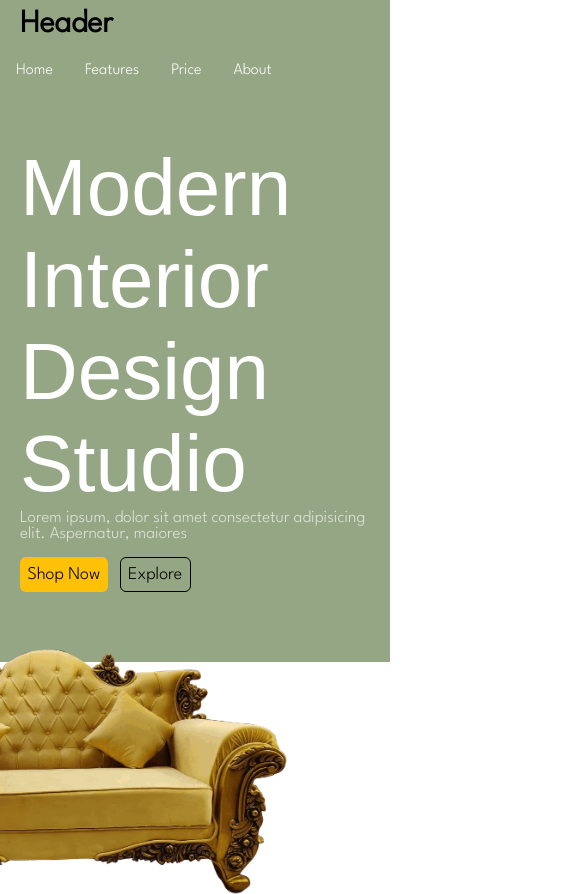
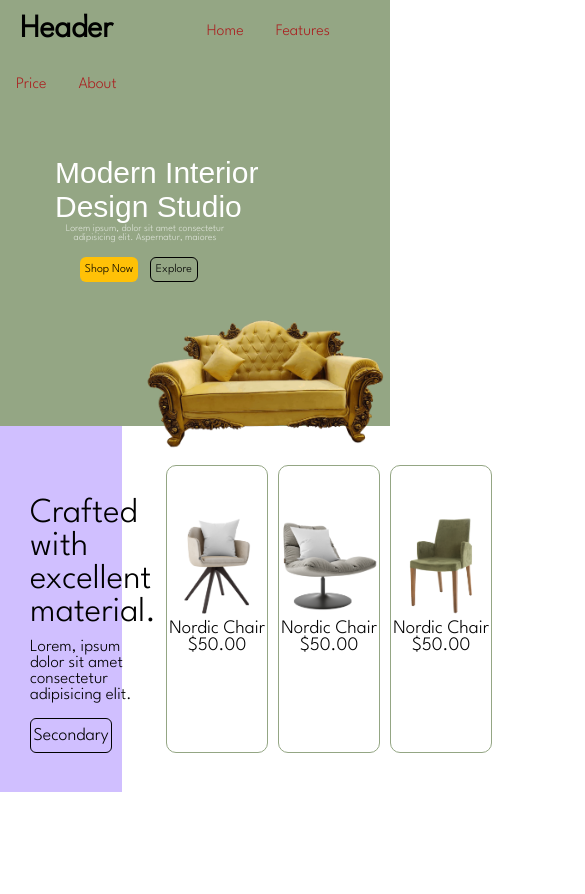
Before and after one commit to theRaj7/updated-Modern-Design-, a plain HTML site: page index.html in a window 390 px wide. Shown: the top 894 px of the page, 585 px wide, since content can reach past the window. After the commit the page ends 844 px from the top, so only its background shows below. Drawn offline with Linux system fonts and the light colour scheme; a web font is replaced by a local one.

Commit message:
Add files via upload

```diff
--- a/style.css
+++ b/style.css
@@ -31,9 +31,44 @@ li a {
 }
 
 
-li a:hover {
+/* li a:hover {
   background-color: #111;
   border-radius: 20px;
+} */
+
+@media screen and (max-width:600px) {
+  *{
+    margin: 0;
+    font-family: 'League Spartan', sans-serif;
+
+  }
+  ul {
+    /* list-style-type: none; */
+    margin: 0;
+    padding: 0;
+    overflow: hidden;
+    background-color: #94a684;
+  }
+
+  /* li {
+    float: left;
+    padding-top: 10px;
+  } */
+  .header{
+    margin-right: 20%;
+    margin-left: 20px;
+    padding-top: 15px;
+
+  }
+
+  li a {
+    display: block;
+    color: rgb(170, 33, 33);
+    text-align: center;
+    padding: 14px 16px;
+    text-decoration: none;
+  }
+
 }
 
 /* HOME-PAGE */
@@ -99,10 +134,87 @@ li a:hover {
   padding: 0 90px 0 10px;
 }
 
-.hero-img:hover{
+/* .hero-img:hover{
   height: 550px;
   padding: 0 ;
   cursor: pointer;
+
+} */
+
+@media screen and (max-width:600px) {
+
+.home-page{
+  height: 300px;
+  width: auto;
+  background-color: #94a684;
+  /* padding: 20px 0 0 10px; */
+  /* justify-content: center; */
+}
+
+.p1{
+  /* display: inline-block; */
+  padding-top: 8%;
+  /* padding-left: 50px; */
+}
+
+#head{
+  /* display: inline-block; */
+  font-size: 30px;
+  /* text-align: center; */
+  color: white;
+  font-family: 'Protest Strike', sans-serif;
+  margin-left: 35px;
+
+
+}
+
+.head-para{
+  font-size:10px;
+  color: rgba(255, 255, 255, 0.696);
+  text-align: center;
+  width: 200px;
+  margin-left: 25px;
+
+}
+.head-btn{
+
+  margin-top: 15px;
+  height: 25px;
+  padding: 2%;
+  border: none;
+  border-radius: 6px;
+  font-size: 12px;
+}
+
+#btn-1{
+  background-color:#ffc107;
+  margin-right: 8px;
+  margin-left: 60px;
+}
+#btn-2{
+  background-color:#94a684;
+  /* margin-right: 5px; */
+  border: 1px solid;
+}
+
+#btn-1:hover{
+  background-color:#0e0e0e;
+  color: #ffc107;
+  /* border: 2px solid white; */
+  cursor: pointer;
+}
+#btn-2:hover{
+  background-color:#5a554370;
+  color:#f2f1f1;
+  cursor: pointer;
+}
+
+.hero-img{
+  height: 200px;
+  float: right;
+  padding: 10px 0 0 10px;
+
+}
 
 }
 
@@ -169,3 +281,67 @@ li a:hover {
   color: white;
   cursor: pointer;
 }
+@media screen and (max-width:600px) {
+  .page-2{
+    height: a;
+    /* display: flex; */
+    background-color:#d0bfff;
+    /* padding: 10% 0 10% 30px; */
+  }
+
+  .product{
+    width:300px;
+    border: 1px solid #94a684;
+    border-radius: 10px;
+    /* padding: 50px 0 50px 0; */
+    /* margin-left: 10px; */
+  }
+
+  .product:hover{
+    background-color: #94a684;
+  }
+
+  .page-2 img{
+    width:100px;
+  }
+
+  .IMG-name{
+    text-align: center;
+    font-size:19px ;
+
+  }
+
+  .IMG-price{
+    text-align: center;
+    font-size:19px ;
+
+  }
+
+  .p2-head{
+    font-size: 35px;
+    padding-bottom: 10px;
+    padding-top: 25%
+  }
+
+  .p2-sub{
+    font-size: 17px;
+
+  }
+
+  .p2-btn{
+    background-color: #d0bfff;
+    margin-top: 15px;
+    height: 35px;
+    padding: 2%;
+    border: 1px solid;
+    border-radius: 6px;
+    font-size: 18px;
+  }
+
+  .p2-btn:hover{
+    background-color: #94a684e3;
+    color: white;
+    cursor: pointer;
+  }
+
+}
```
